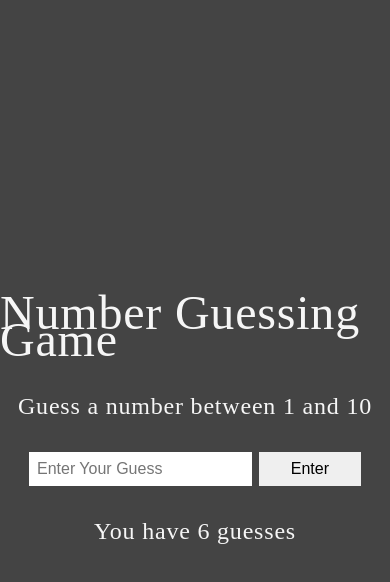
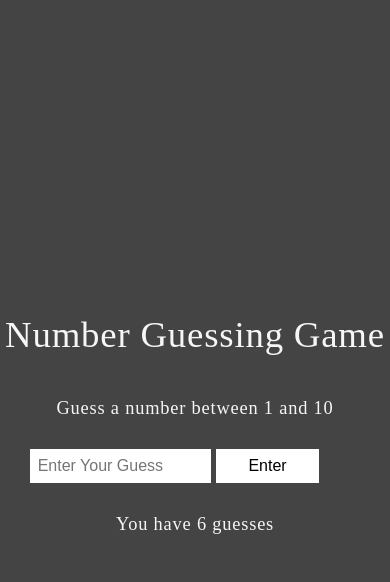
Before and after one commit to dom2849/numberGuessingGame, a plain HTML site: page index.html in a window 390 px wide. Both pictures are taken after a click on the element "Number Guessing Game". Drawn offline with Linux system fonts and the light colour scheme.

Commit message:
Add mobile responsiveness

```diff
--- /dev/null
+++ b/css/mobile.css
@@ -0,0 +1,7 @@
+body{
+    font-size: 1.15rem;
+}
+
+.game__heading{
+    line-height: 1.3;
+}
--- a/style.css
+++ b/css/style.css
@@ -2,7 +2,7 @@ body{
     background: #444;
     color: #f6f6f6;
     margin: 0;
-    line-height: 1.7rem;
+    line-height: 1;
     letter-spacing: .05rem;
     font-size: 1.5rem;
 }
@@ -11,6 +11,7 @@ body{
     padding: .5rem 2rem;
     cursor: pointer;
     transition: .2s background;
+    background: #fff;
 }
 
 .btn:hover{
@@ -21,13 +22,15 @@ body{
     display: flex;
     flex-direction: column;
     justify-content: center;
-    align-items: center
+    align-items: center;
+    animation: move-game 2s ease-out;
 }
 
 .game__heading{
     margin: 0 0 2.5rem 0;
     cursor: pointer;
     font-weight: normal;
+    text-align: center;
 }
 
 .game__instructions,
@@ -37,6 +40,7 @@ body{
 
 .game__input{
     padding: .5rem;
+    width: 50%;
 }
 
 .game__input,
@@ -47,10 +51,11 @@ body{
 }
 
 /* Animation */
-.move{
-    animation: move 2s ease-in;
+.move-heading{
+    animation: move-heading 2s ease-in;
 }
-@keyframes move{
+
+@keyframes move-heading{
     0%{
         transform: translateY(0);
     }
@@ -61,3 +66,12 @@ body{
         transform: translateY(0);
     }
 }
+
+@keyframes move-game{
+    from{
+        transform: translateX(-3000px);
+    }
+    to{
+        transform: translateX(0);
+    }
+}
--- a/index.html
+++ b/index.html
@@ -5,7 +5,8 @@
     <meta charset="UTF-8">
     <meta name="viewport" content="width=device-width, initial-scale=1.0">
     <meta http-equiv="X-UA-Compatible" content="ie=edge">
-    <link rel="stylesheet" href="style.css">
+    <link rel="stylesheet" href="css/style.css">
+    <link rel="stylesheet" media = "screen and (max-width: 530px)"" href="css/mobile.css">
     <title>Number Guessing Game</title>
 </head>
 
--- a/main.js
+++ b/main.js
@@ -15,13 +15,13 @@ setUpGame();
 function addClickListeners(){
     btnAction.addEventListener('click', handleAction);
     gameContainer.addEventListener('keypress', handleAction);
-    gameHeading.addEventListener('click', moveElement);
+    gameHeading.addEventListener('click', moveHeading);
 }
 
-function moveElement(e){
-    e.target.classList.remove("move");
+function moveHeading(e){
+    e.target.classList.remove("move-heading");
     void e.target.offsetWidth;
-    e.target.classList.add("move");
+    e.target.classList.add("move-heading");
 
 }
 
@@ -61,7 +61,7 @@ function handleUserInput() {
     }
 
     if (remainingNumberOfGuesses < 1){
-        gameFeedback = 'You lose';
+        gameFeedback = `You lose. The correct number was ${winningNumber}`;
         endGame();
     }
 
```
